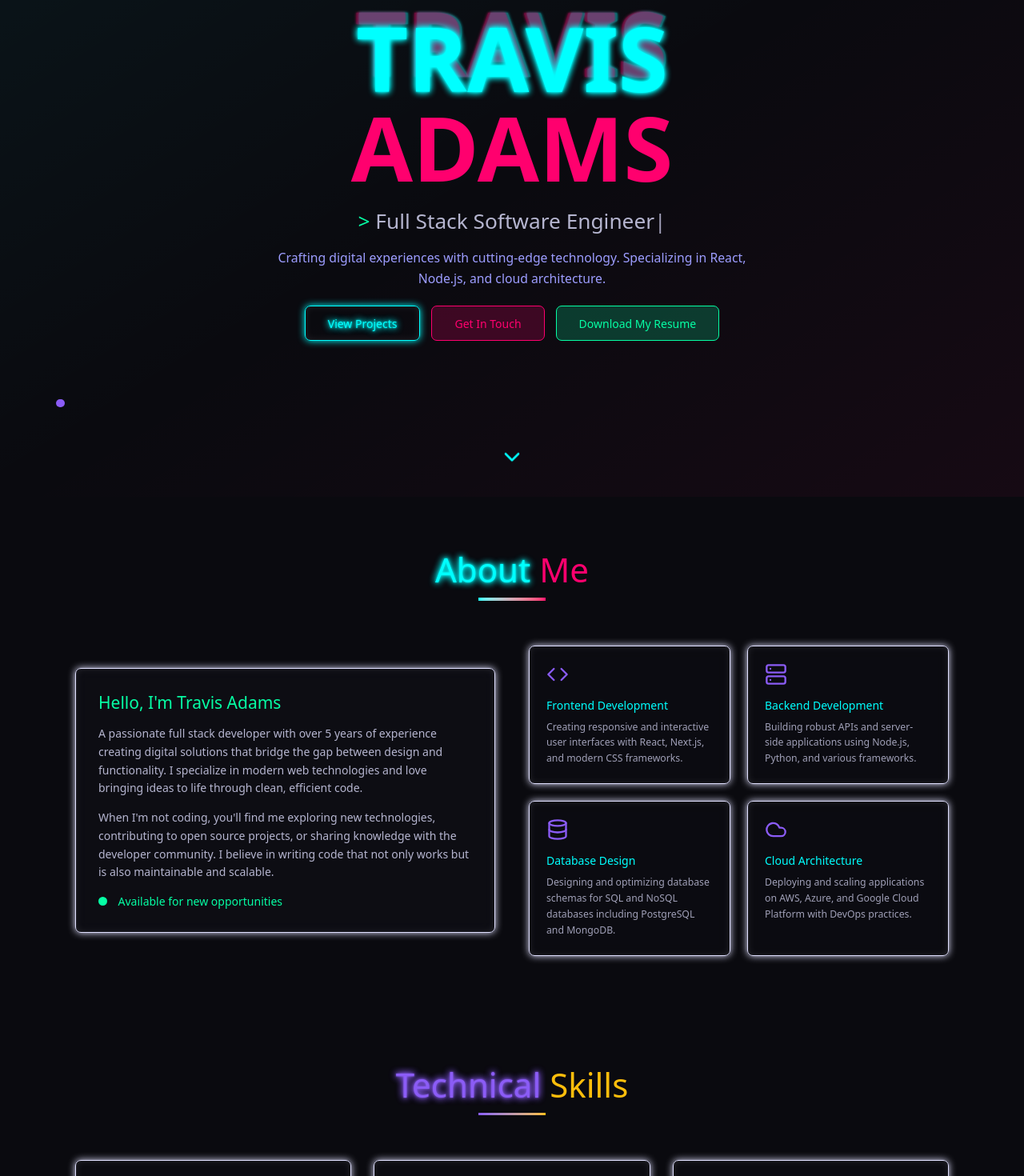
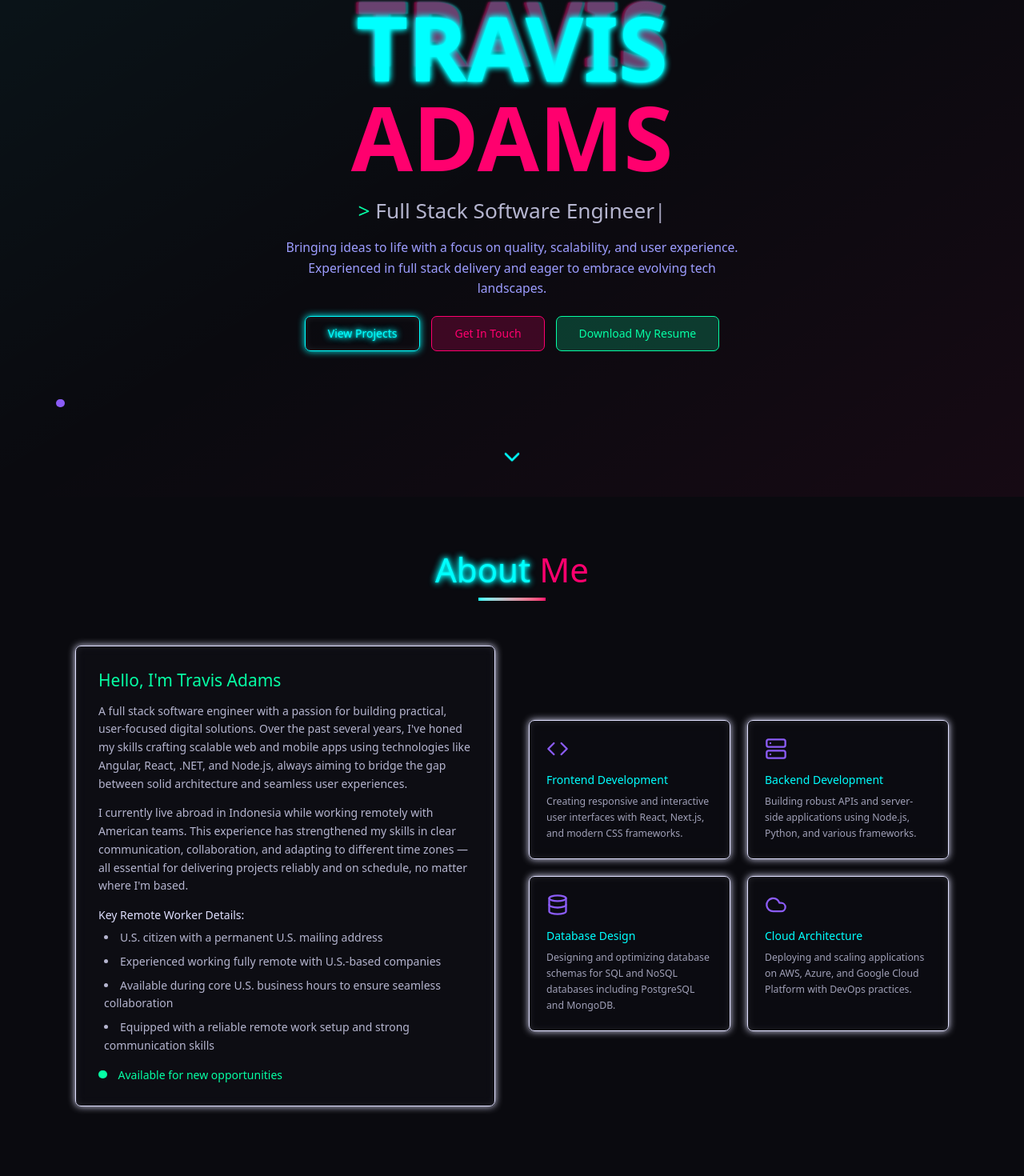
Before and after one commit to Travisaurus-Rex/portfolio, a Next.js app: page / in a window 1280 px wide. Shown: the part 179-1649 px from the top of the page at 80% size. Built offline with nearby package versions, Linux system fonts and the light colour scheme.

Commit message:
update about me info

```diff
--- a/src/app/components/About.tsx
+++ b/src/app/components/About.tsx
@@ -39,16 +39,19 @@ export function About() {
             <div className="neon-border border-neon-cyan/30 p-8 rounded-lg bg-card/50 backdrop-blur-sm">
               <h3 className="text-2xl mb-4 text-neon-green">Hello, I&apos;m Travis Adams</h3>
               <p className="text-foreground/80 leading-relaxed mb-4">
-                A passionate full stack developer with over 5 years of experience creating
-                digital solutions that bridge the gap between design and functionality.
-                I specialize in modern web technologies and love bringing ideas to life
-                through clean, efficient code.
+                A full stack software engineer with a passion for building practical, user-focused digital solutions. Over the past several years, I&apos;ve honed my skills crafting scalable web and mobile apps using technologies like Angular, React, .NET, and Node.js, always aiming to bridge the gap between solid architecture and seamless user experiences.
               </p>
               <p className="text-foreground/80 leading-relaxed mb-4">
-                When I&apos;m not coding, you&apos;ll find me exploring new technologies, contributing
-                to open source projects, or sharing knowledge with the developer community.
-                I believe in writing code that not only works but is also maintainable and scalable.
+                I currently live abroad in Indonesia while working remotely with American teams. This experience has strengthened my skills in clear communication, collaboration, and adapting to different time zones — all essential for delivering projects reliably and on schedule, no matter where I&apos;m based.
               </p>
+              <h3 className="mt-4 mb-2">Key Remote Worker Details:</h3>
+              <ul className="list-disc list-inside pl-2 space-y-2 text-foreground/80 leading-relaxed mb-4">
+                <li>U.S. citizen with a permanent U.S. mailing address</li>
+                <li>Experienced working fully remote with U.S.-based companies</li>
+                <li>Available during core U.S. business hours to ensure seamless collaboration</li>
+                <li>Equipped with a reliable remote work setup and strong communication skills</li>
+              </ul>
+
               <div className="flex items-center space-x-4">
                 <div className="w-3 h-3 bg-neon-green rounded-full animate-pulse-glow"></div>
                 <span className="text-neon-green">Available for new opportunities</span>
--- a/src/app/components/Hero.tsx
+++ b/src/app/components/Hero.tsx
@@ -58,8 +58,7 @@ export function Hero() {
           </div>
 
           <p className="text-lg text-muted-foreground max-w-2xl mx-auto leading-relaxed">
-            Crafting digital experiences with cutting-edge technology.
-            Specializing in React, Node.js, and cloud architecture.
+            Bringing ideas to life with a focus on quality, scalability, and user experience. Experienced in full stack delivery and eager to embrace evolving tech landscapes.
           </p>
 
           <div className="flex flex-col sm:flex-row gap-4 justify-center items-center z-1">
```
